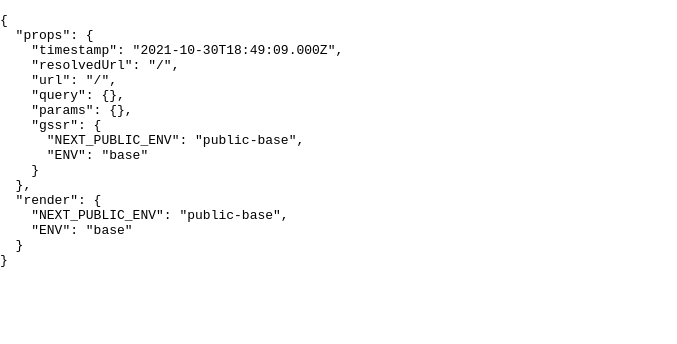
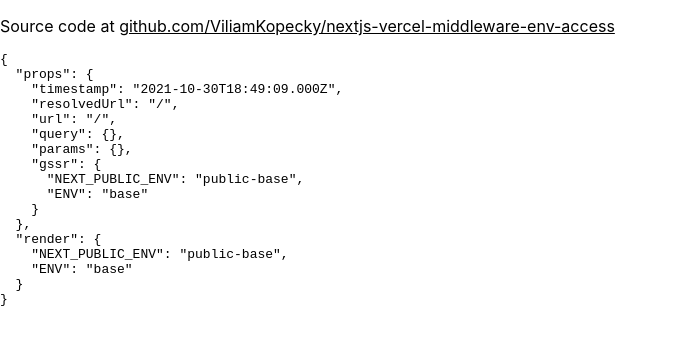
Before and after one commit to ViliamKopecky/nextjs-vercel-middleware-env-access, a Next.js app: page / in a window 1280 px wide. Shown: the top 344 px of the page, without its empty margins (0-677 px from the left). Built offline with nearby package versions, Linux system fonts and the light colour scheme.

Commit message:
link to repo

```diff
--- a/pages/index.tsx
+++ b/pages/index.tsx
@@ -5,6 +5,12 @@ export default function Home(
 ) {
 	return (
 		<div>
+		<p>
+			Source code at{" "}
+			<a href="https://github.com/ViliamKopecky/nextjs-vercel-middleware-env-access">
+				github.com/ViliamKopecky/nextjs-vercel-middleware-env-access
+			</a>
+		</p>
 			<pre>
 				{JSON.stringify(
 					{
--- a/styles/globals.css
+++ b/styles/globals.css
@@ -8,7 +8,6 @@ body {
 
 a {
   color: inherit;
-  text-decoration: none;
 }
 
 * {
```
